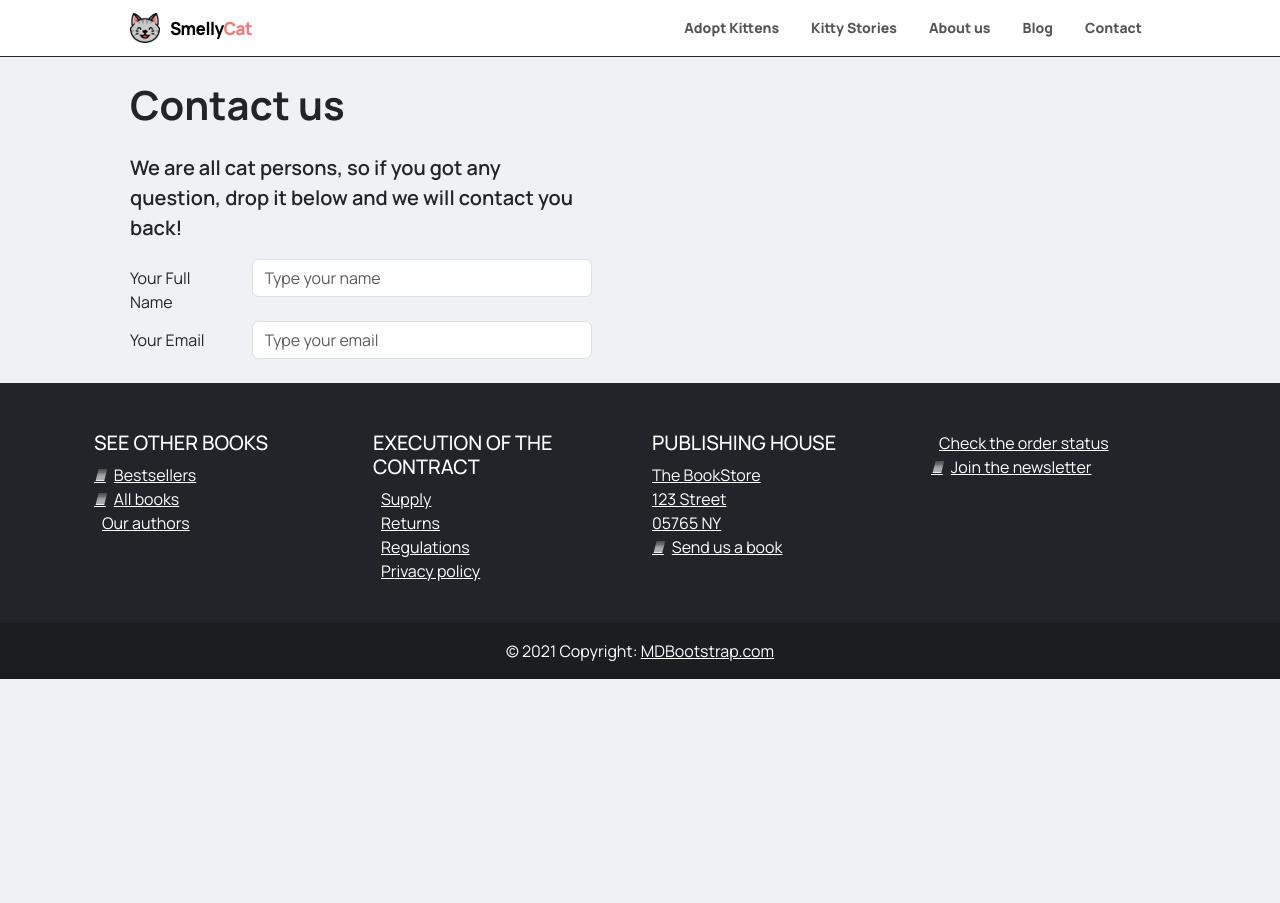
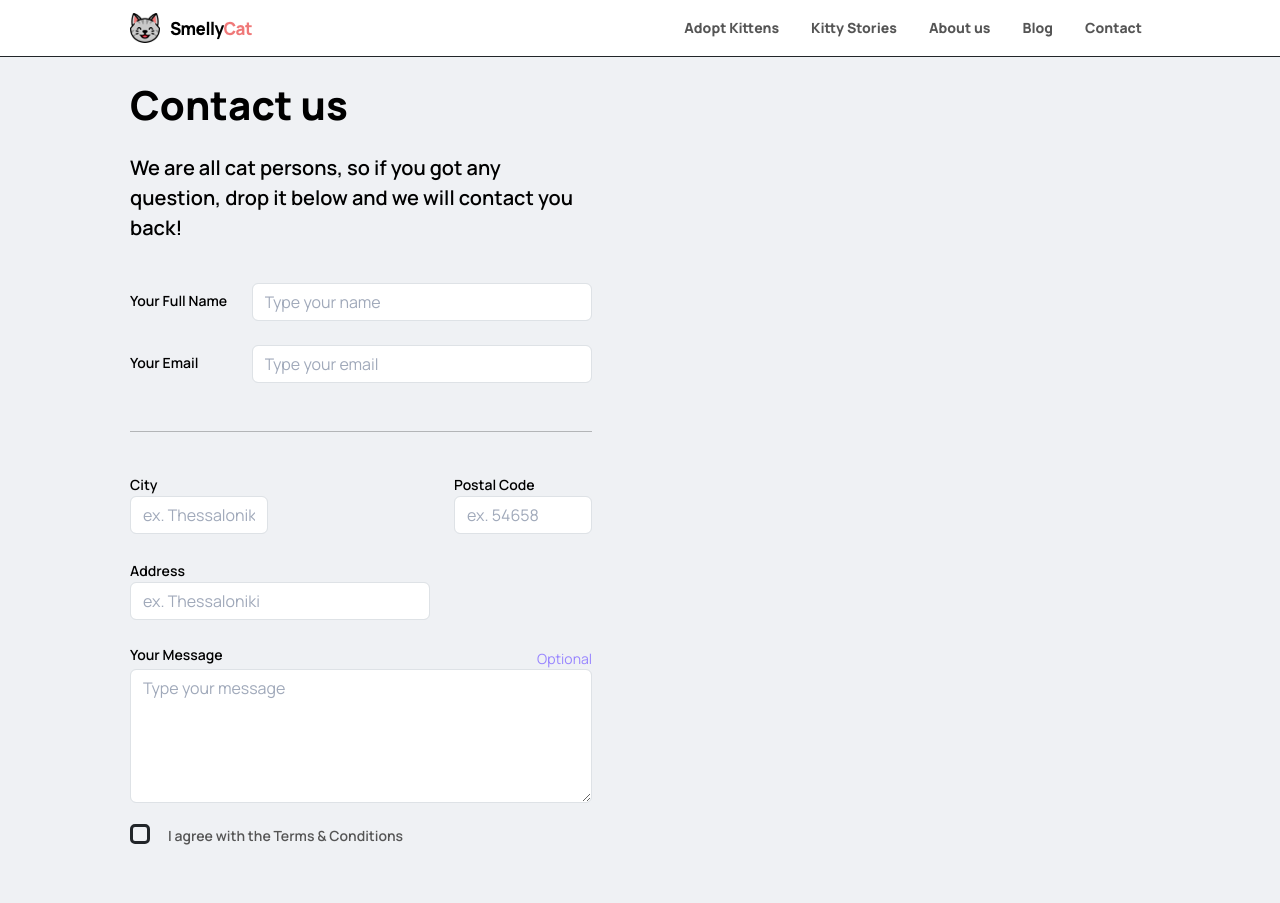
Before and after one commit to OikonomouDimitrios/smelly-cat, an Angular app: page / in a window 1280 px wide. Shown: the top 903 px of the page. Before the commit the page ends 800 px from the top, so only its background shows below. Built offline with nearby package versions, Linux system fonts and the light colour scheme.

Commit message:
left section almost finished

```diff
--- a/src/app/app.component.html
+++ b/src/app/app.component.html
@@ -40,14 +40,14 @@
 <div class="container my-4">
   <div class="row mx-5">
     <div class="col-md-6 order-md-1 px-0 pe-5">
-      <h1 class="fw-bolder mb-4">Contact us</h1>
-      <p class="fw-semibold fs-5">
+      <h1 class="mb-4">Contact us</h1>
+      <p class="fw-semibold fs-5 mb-4">
         We are all cat persons, so if you got any question, drop it below and we
         will contact you back!
       </p>
       <form>
-        <div class="form-group row">
-          <label for="inputPassword" class="col-sm-3 col-form-label"
+        <div class="form-group row mb-4 pt-3">
+          <label for="fullname" class="col-sm-3 col-form-label"
             >Your Full Name</label
           >
           <div class="col-sm-9">
@@ -59,7 +59,7 @@
             />
           </div>
         </div>
-        <div class="form-group row">
+        <div class="form-group row mb-5">
           <label for="inputPassword" class="col-sm-3 col-form-label"
             >Your Email</label
           >
@@ -70,6 +70,75 @@
               id="email"
               placeholder="Type your email"
             />
+          </div>
+        </div>
+        <hr class="hr pe-2" />
+        <div class="row mt-4 justify-content-between pt-3">
+          <div class="form-group col-md-4">
+            <label for="city">City</label>
+            <input
+              type="text"
+              class="form-control"
+              id="city"
+              placeholder="ex. Thessaloniki"
+            />
+          </div>
+          <div class="form-group col-md-4">
+            <label for="postalcode">Postal Code</label>
+            <input
+              type="text"
+              class="form-control"
+              id="postalcode"
+              placeholder="ex. 54658"
+            />
+          </div>
+        </div>
+        <div class="form-group row mt-4 mb-4">
+          <div class="form-group col-md-8">
+            <label for="address">Address</label>
+            <input
+              type="text"
+              class="form-control"
+              id="address"
+              placeholder="ex. Thessaloniki"
+            />
+          </div>
+        </div>
+        <div class="form-group mb-2">
+          <div class="d-flex justify-content-between">
+            <label for="inputExample">Your Message</label>
+            <small id="inputHelpBlock" class="form-text text-muted">
+              Optional
+            </small>
+          </div>
+          <textarea
+            type="text"
+            class="form-control"
+            id="inputExample"
+            rows="5"
+            aria-describedby="inputHelpBlock"
+            placeholder="Type your message"
+          ></textarea>
+        </div>
+        <div class="form-check form-control-lg">
+          <input
+            class="form-check-input bg-transparent border border-dark border-3"
+            type="checkbox"
+            value=""
+            id="defaultCheck1"
+          />
+          <label class="form-check-label ms-2" for="defaultCheck1">
+            I agree with the Terms & Conditions
+          </label>
+        </div>
+        <div class="row mt-5">
+          <div class="d-grid col-5 pe-3">
+            <button
+              class="btn btn-primary btn-lg fw-bold border-0 lh-lg"
+              type="submit"
+            >
+              Send!
+            </button>
           </div>
         </div>
       </form>
--- a/src/styles.css
+++ b/src/styles.css
@@ -2,51 +2,88 @@
 body {
   background-color: #eff1f4;
   font-family: "Manrope";
+  color:#000000;
 }
 
+::placeholder {
+  color: #a0a9ba !important;
+}
 .navbar-nav .nav-link {
   font-weight: 800;
   color: #555555;
   font-size: 14px;
 }
 
+h1 {
+  font-weight: 800;
+}
+
+label,
+.col-form-label {
+  font-size: 0.875rem;
+  font-weight: 600;
+}
+
+small.text-muted.form-text {
+  color: #9784ff !important;
+}
+
+.form-check-input:checked[type="checkbox"] {
+  --bs-form-check-bg-image: url("assets/black-checkmark.png");
+}
+.form-check-label{
+  color:#555555;
+}
+
+.btn.btn-primary.btn-lg {
+  background-color: #EF7878;
+}
+
 @font-face {
   font-family: "Manrope";
   src: url("assets/Manrope-ExtraLight.ttf");
   font-weight: 200;
+  font-style: normal;
 }
 
 @font-face {
   font-family: "Manrope";
-  src: url("assets/Manrope-Light.ttf");
+  src: url("assets/Manrope-Light.ttf") format("truetype");
   font-weight: 300;
+  font-style: normal;
 }
 
 @font-face {
   font-family: "Manrope";
-  src: url("assets/Manrope-Regular.ttf");
+  src: url("assets/Manrope-Regular.ttf") format("truetype");
+  font-weight: normal;
+  font-style: normal;
 }
 
 @font-face {
   font-family: "Manrope";
-  src: url("assets/Manrope-Medium.ttf");
+  src: url("assets/Manrope-Medium.ttf") format("truetype");
   font-weight: 500;
+  font-style: normal;
 }
 
 @font-face {
   font-family: "Manrope";
-  src: url("assets/Manrope-SemiBold.ttf");
+  src: url("assets/Manrope-SemiBold.ttf") format("truetype");
   font-weight: 600;
+  font-style: normal;
 }
 
 @font-face {
   font-family: "Manrope";
-  src: url("assets/Manrope-Bold.ttf");
+  src: url("assets/Manrope-Bold.ttf") format("truetype");
   font-weight: bold;
+  font-style: normal;
 }
 
 @font-face {
   font-family: "Manrope";
   src: url("assets/Manrope-ExtraBold.ttf");
   font-weight: 800;
+  font-style: normal;
 }
```
Also changed, not shown: src/assets/black-checkmark.png (added).
